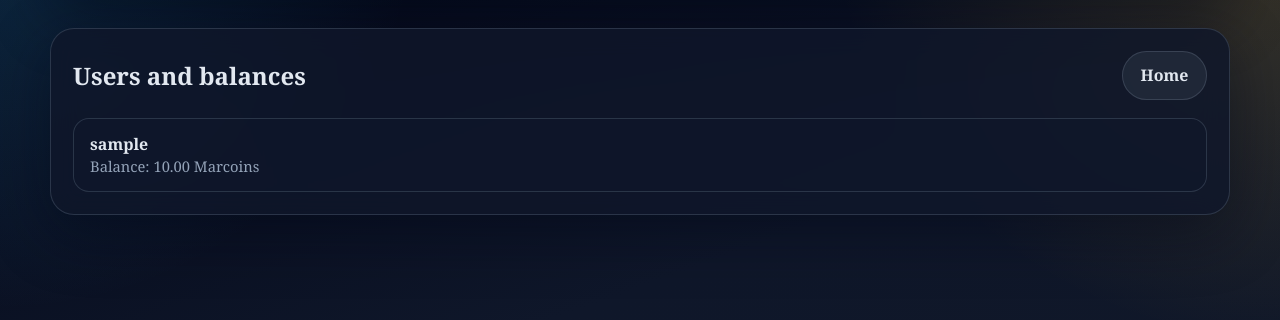
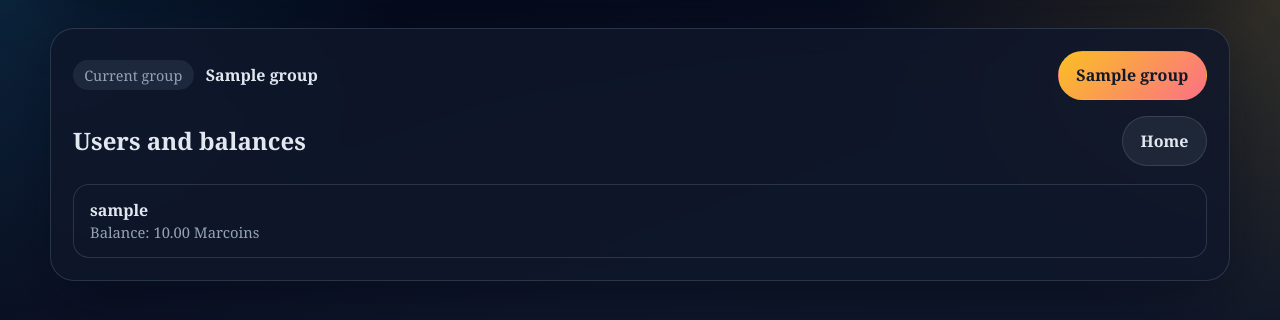
Before and after one commit to marcosistoocommon/Betship, a Flask app: page /users in a window 1280 px wide. Shown: the part 112-432 px from the top of the page. Run offline with Flask 3, Linux system fonts and the light colour scheme; the visitor is signed in with stand-in values (Sample User, id 1); tables that the repository leaves empty hold one stand-in row (values such as "Sample post").

Commit message:
improved users page

```diff
--- a/templates/users.html
+++ b/templates/users.html
@@ -2,11 +2,25 @@
 {% block title %}Users | Betship{% endblock %}
 {% block content %}
 <div class="card">
+    {% if groups %}
+    <div class="actions" style="justify-content: space-between; align-items: center; margin-bottom: 16px;">
+        <div>
+            <span class="pill">Current group</span>
+            <strong style="margin-left: 8px;">{{ group.name if group else 'Pick a group' }}</strong>
+        </div>
+        <div class="actions">
+            {% for entry in groups %}
+            <a class="button {% if group and group.id == entry.id %}button-primary{% else %}button-ghost{% endif %}" href="{{ url_for('users_page', group_id=entry.id) }}">{{ entry.name }}</a>
+            {% endfor %}
+        </div>
+    </div>
+    {% endif %}
+
     <div class="actions" style="justify-content: space-between;">
         <div>
             <h2 style="margin-bottom: 0;">Users and balances</h2>
         </div>
-        <a class="button button-ghost" href="{{ url_for('hello') }}">Home</a>
+        <a class="button button-ghost" href="{{ url_for('hello', group_id=group.id if group else None) }}">Home</a>
     </div>
 
     {% if group is none %}
```
